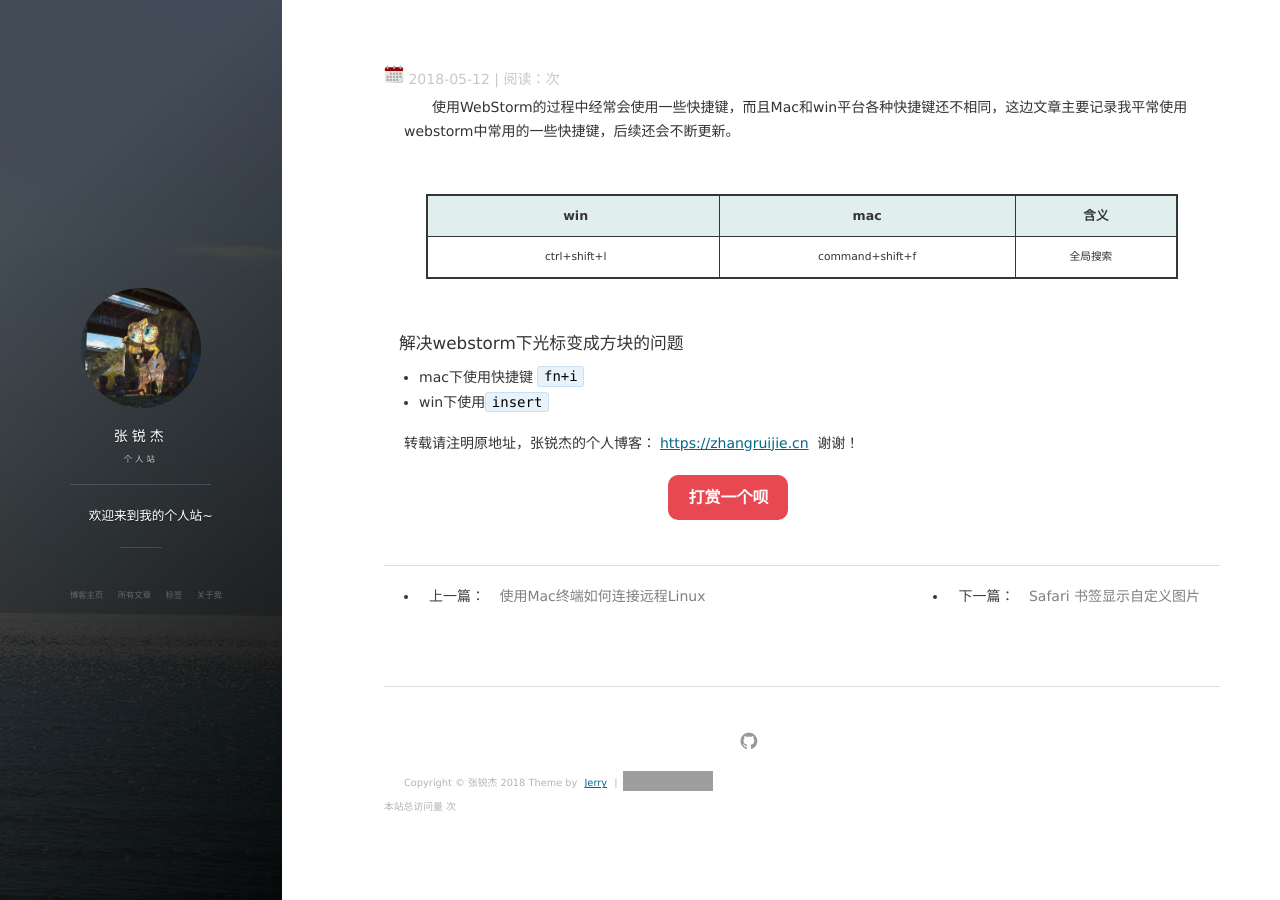
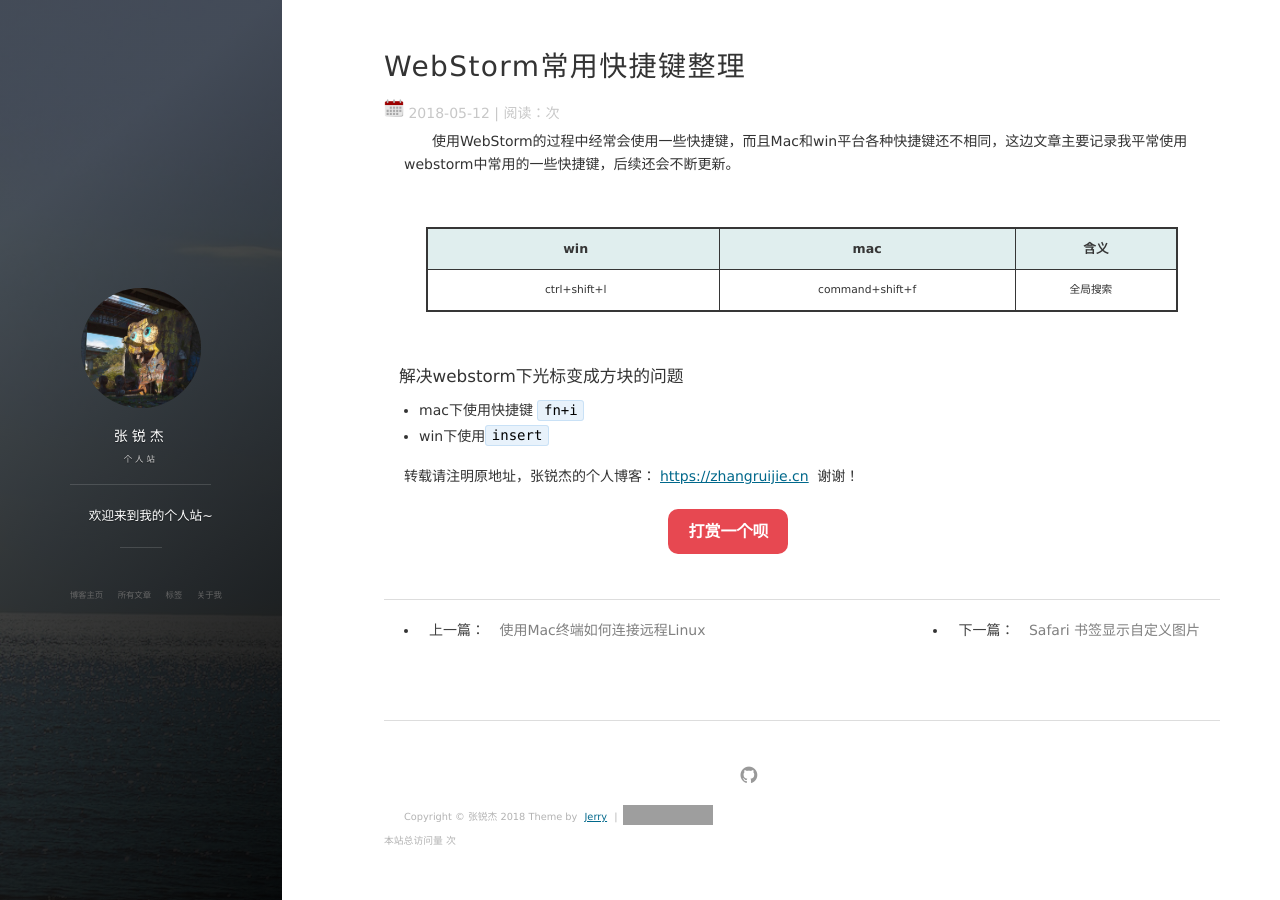
Before and after one commit to Jerry379/Jerry379.github.io, a Jekyll site: the page built from _posts/2018-05-12-WebStorm常用快捷键整理.md, in a window 1280 px wide. Built offline with Jekyll 4.4.1, drawn with Linux system fonts in a browser that asks for light colours; nearby versions of some CDN libraries; comment, search, counter and statistics services are not loaded; grey boxes are pictures that could not be loaded.

Commit message:
修改标题

```diff
--- a/_posts/2018-05-12-WebStorm常用快捷键整理.md
+++ b/_posts/2018-05-12-WebStorm常用快捷键整理.md
@@ -1,8 +1,8 @@
 ---
 layout: post
-title: ""
+title: "WebStorm常用快捷键整理"
 date: 2018-05-12
-description: ""
+description: "WebStor,快捷键"
 tag: 博客
 ---
 
```
Also changed, not shown: _posts/2018-03-05-webstorm中如何使用命令行.md (+2 -2 lines).
